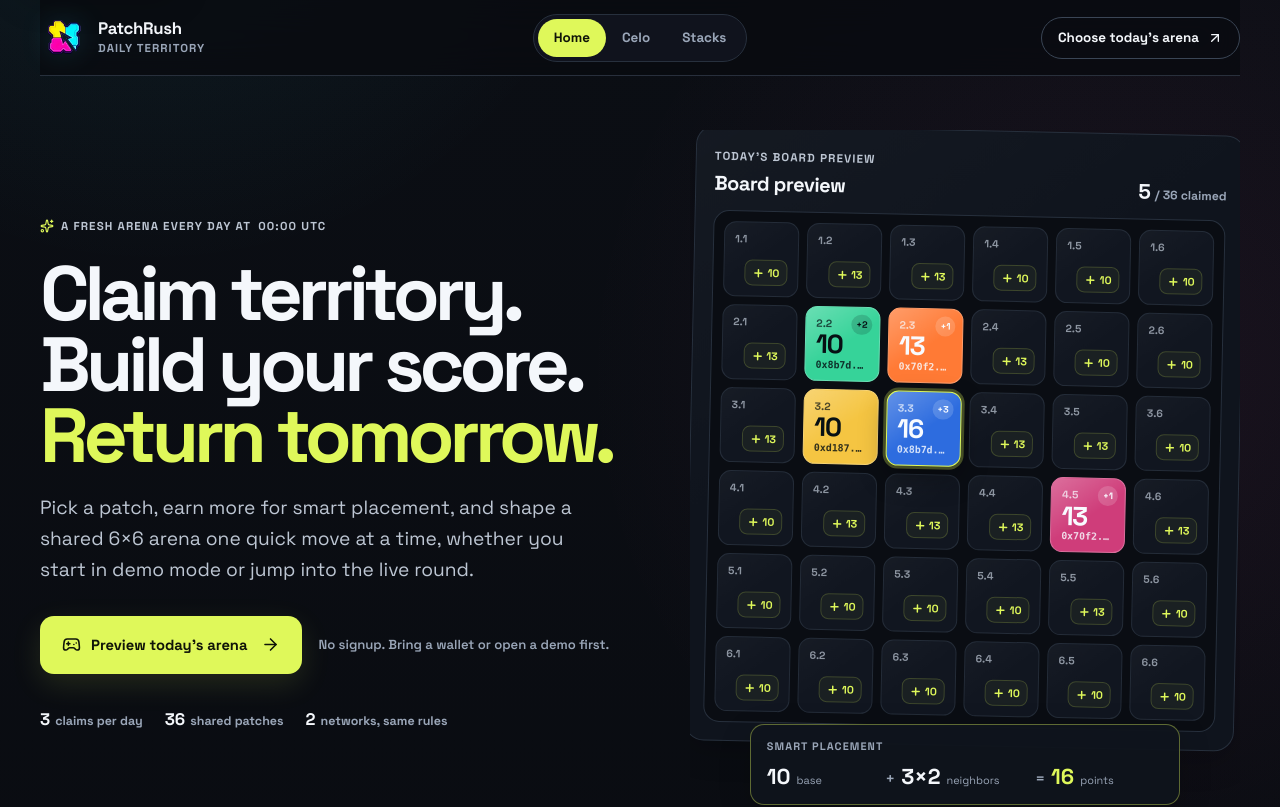
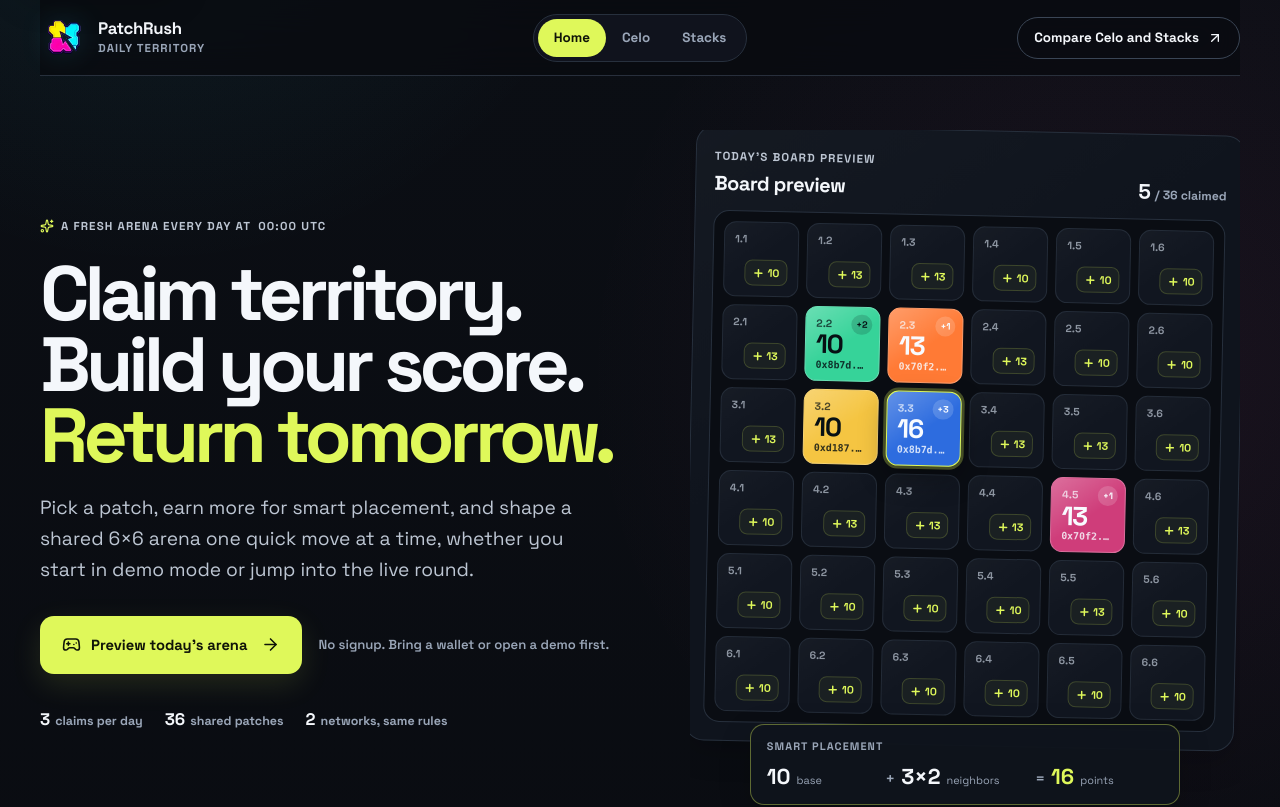
Before and after one commit to ovibes/patchrush, a Next.js app: page / in a window 1280 px wide. Shown: the top 807 px of the page. Built offline with nearby package versions, Linux system fonts and the light colour scheme; no server answers.

Commit message:
Polish home header compare link

```diff
--- a/components/app-shell.tsx
+++ b/components/app-shell.tsx
@@ -29,7 +29,7 @@
   const viewingArena = pathname === playHref;
   const playLinkHref = onHomePage ? "/#network-title" : playHref;
   const playLinkLabel = onHomePage
-    ? "Choose today's arena"
+    ? "Compare Celo and Stacks"
     : viewingArena
       ? `Current page: ${playLabel} arena`
       : `Open ${playLabel} arena`;
```
